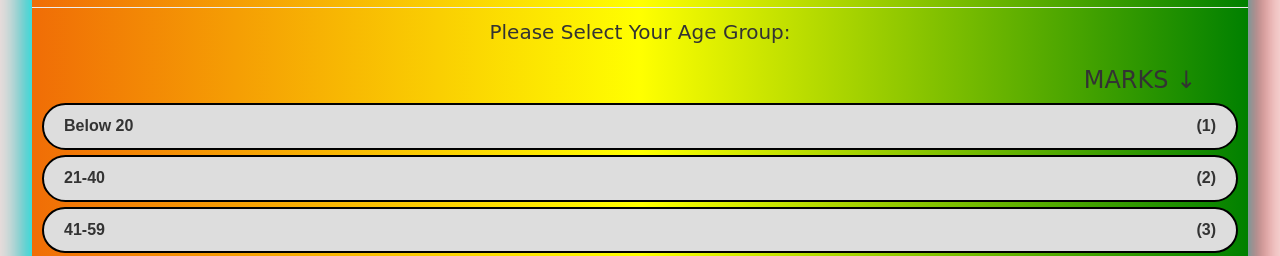
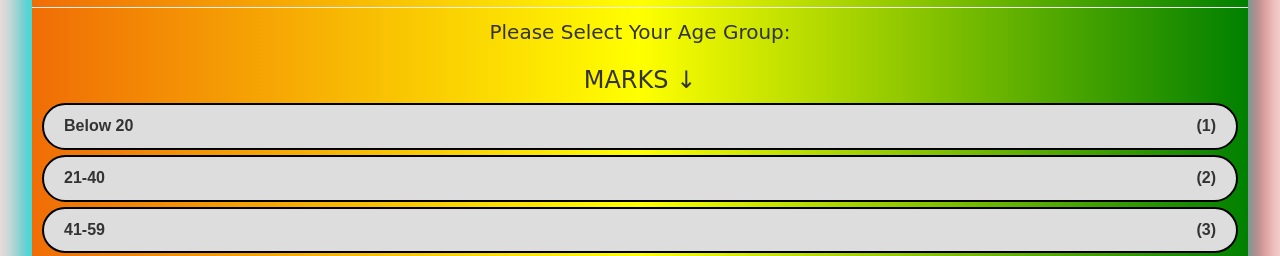
Before and after one commit to sharvil1234/Self-Covid-Assessment-App, a plain HTML site: page index.html in a window 1280 px wide. Shown: the part 520-776 px from the top of the page. Drawn offline with nearby package versions, Linux system fonts and the light colour scheme; a web font is replaced by a local one.

Commit message:
Update index.html

```diff
--- a/index.html
+++ b/index.html
@@ -42,7 +42,7 @@
                 <h3 id="h3">AGE</h3>
                 <hr>
                 <p>Please Select Your Age Group: </p>
-                <h3 style="margin-left: 1000px">MARKS ↓</h3>
+                <h3>MARKS ↓</h3>
                 <div class="radio-toolbar">
                     <input type="radio" id="radio_below_20" name="radioAge" value="1" onclick="score_age_1();">
                     <label for="radio_below_20"> Below 20
```
